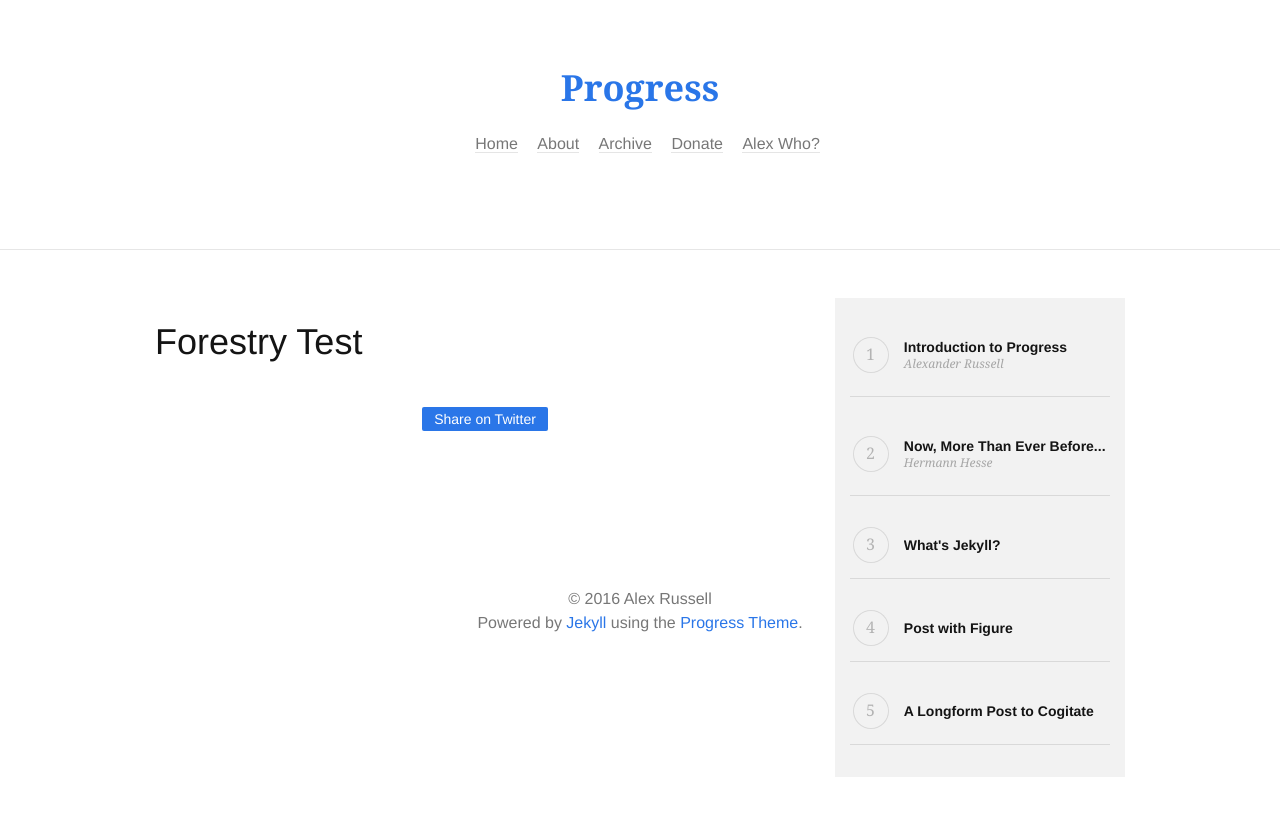
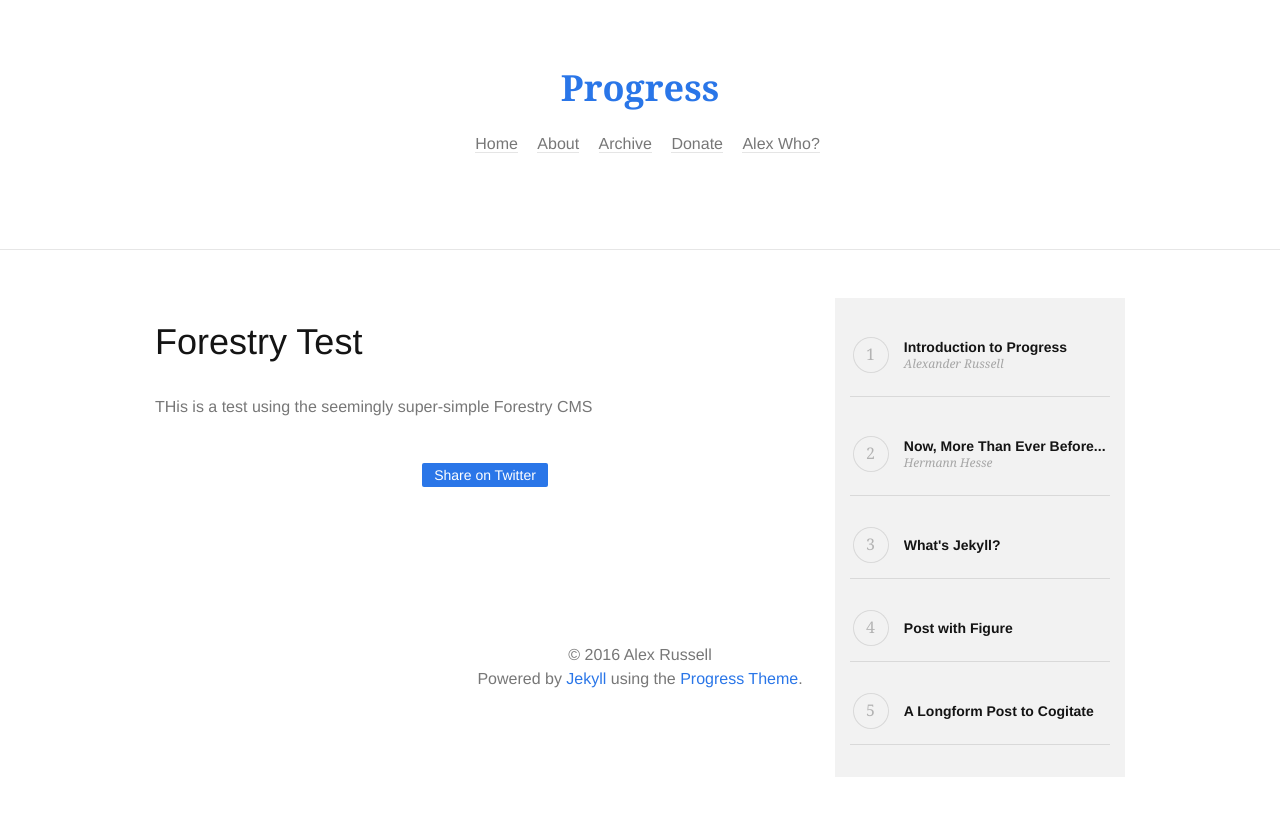
Before and after one commit to alexanderussell/progress-for-jekyll, a Jekyll site: the page built from _posts/2016-07-10-forestry-test.md, in a window 1280 px wide. Shown: the top 816 px of the page. Built offline with Jekyll 4.4.1, drawn with Linux system fonts in a browser that asks for light colours; some web fonts are replaced; comment, search, counter and statistics services are not loaded.

Commit message:
Update from Forestry.io - _posts/2016-07-10-forestry-test.md

```diff
--- a/_posts/2016-07-10-forestry-test.md
+++ b/_posts/2016-07-10-forestry-test.md
@@ -1,6 +1,7 @@
 ---
 title: Forestry Test
-date: '2016-07-10 01:23:36'
+date: '2016-07-10 01:23:00'
 layout: post
 draft: true
 ---
+THis is a test using the seemingly super-simple Forestry CMS
```
